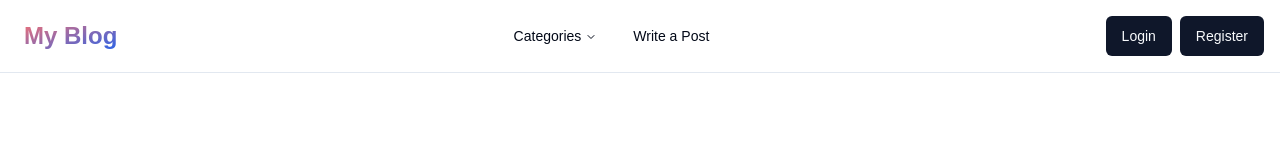
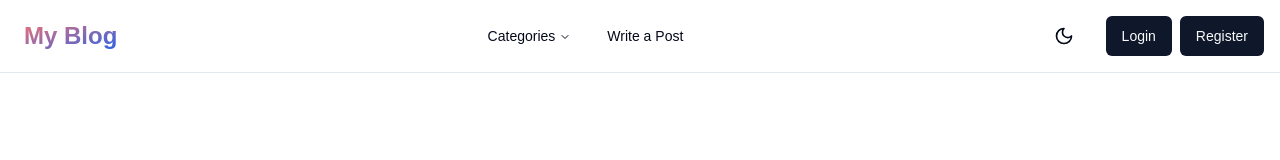
Before and after one commit to ledemkam/mextblogudemy, a Next.js app: page / in a window 1280 px wide. Shown: the top 160 px of the page. Built offline with nearby package versions, Linux system fonts and the light colour scheme.

Commit message:
dark_mode

```diff
--- a/components/layout/Header.tsx
+++ b/components/layout/Header.tsx
@@ -2,6 +2,7 @@ import Navigation from "./Navigation";
 import PageContainer from "./PageContainer";
 import ButtonAuth from "../shared/ButtonAuth";
 import ResponsiveMenu from "../shared/ResponsiveMenu";
+import ButtonThemes from "../shared/ButtonTheme";
 const Header = () => {
   return (
     <header className="p-4 border-b">
@@ -16,6 +17,7 @@ const Header = () => {
         <Navigation />
 
         <div className="flex items-center gap-3">
+          <ButtonThemes/>
           <ButtonAuth/>
         </div>
         </div>
--- a/components/shared/ButtonTheme.tsx
+++ b/components/shared/ButtonTheme.tsx
@@ -2,36 +2,20 @@
 import { Moon, Sun } from "lucide-react"
 import { useTheme } from "next-themes"
 import { Button } from '@/components/ui/button';
-import {
-  DropdownMenu,
-  DropdownMenuContent,
-  DropdownMenuItem,
-  DropdownMenuTrigger,
-} from "@/components/ui/dropdown-menu"
+
 
 const ButtonThemes = () => {
-  const { setTheme } = useTheme()
+  const { theme, setTheme } = useTheme()
+  const  toggleTheme = () => {
+    setTheme(theme === 'light' ? 'dark' : 'light')
+  }
   return (
-    <DropdownMenu>
-    <DropdownMenuTrigger asChild>
-      <Button variant="outline" size="icon">
-        <Sun className="h-[1.2rem] w-[1.2rem] rotate-0 scale-100 transition-all dark:-rotate-90 dark:scale-0" />
-        <Moon className="absolute h-[1.2rem] w-[1.2rem] rotate-90 scale-0 transition-all dark:rotate-0 dark:scale-100" />
-        <span className="sr-only">Toggle theme</span>
+
+      <Button variant="outline" size="icon" onClick={toggleTheme}  className="flex justify-center border-none">
+        <Moon className="h-6 w-6  scale-100 dark:scale-0" />
+        <Sun className="h-6 w-6 scale-0 dark:scale-100" />
       </Button>
-    </DropdownMenuTrigger>
-    <DropdownMenuContent align="end">
-      <DropdownMenuItem onClick={() => setTheme("light")}>
-        Light
-      </DropdownMenuItem>
-      <DropdownMenuItem onClick={() => setTheme("dark")}>
-        Dark
-      </DropdownMenuItem>
-      <DropdownMenuItem onClick={() => setTheme("system")}>
-        System
-      </DropdownMenuItem>
-    </DropdownMenuContent>
-  </DropdownMenu>
+
   )
 }
 export default ButtonThemes
```
